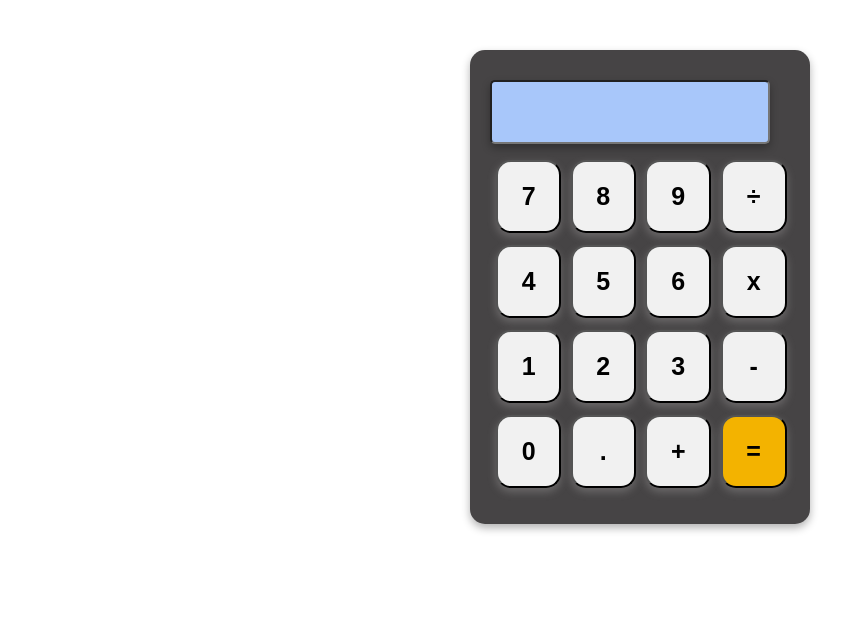
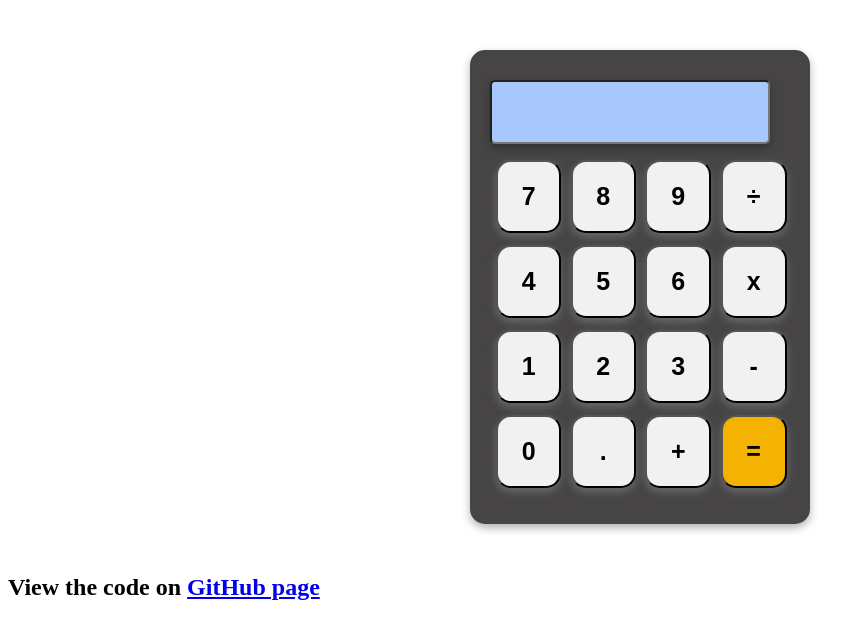
Before and after one commit to muhammadtt97/calculator, a plain HTML site: page index.html in a window 1280 px wide. Shown: the whole page, without its empty margins (0-867 px from the left). Drawn offline with Linux system fonts and the light colour scheme.

Commit message:
added github page

```diff
--- a/index.html
+++ b/index.html
@@ -37,5 +37,6 @@
             </tr>
         </table>
     </div>
+    <h2>View the code on <a href="https://github.com/muhammadtt97/calculator" target="_blank">GitHub page</a></h2>
 </body>
 </html>
```
